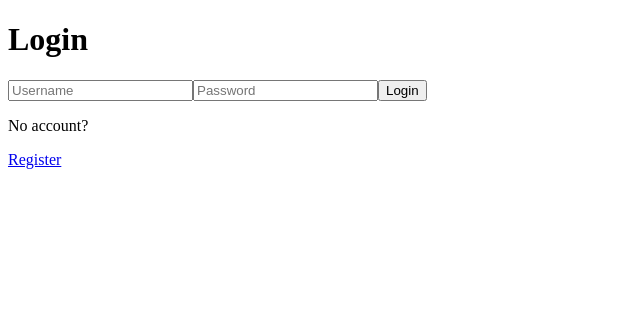
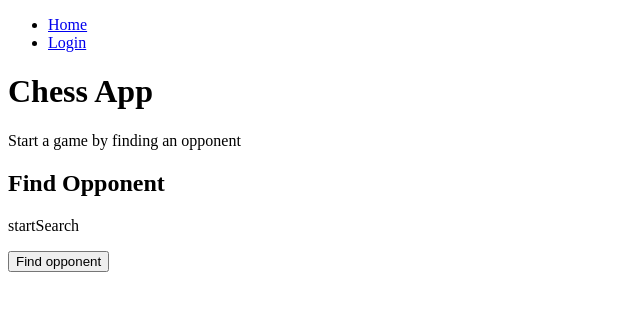
Before and after one commit to ChakhovichAnton/chess, a React (Vite) app in the folder frontend/: page / in a window 1280 px wide. Before the commit this address led to /login. Shown: the top 310 px of the page, without its empty margins (0-640 px from the left). Built offline with nearby package versions, Linux system fonts and the light colour scheme.

Commit message:
Add navbar and game page

```diff
--- a/frontend/src/App.tsx
+++ b/frontend/src/App.tsx
@@ -2,21 +2,25 @@ import { BrowserRouter, Routes, Route } from 'react-router-dom'
 import NotFound from './components/NotFound'
 import Login from './components/Login'
 import Register from './components/Register'
-import Chessboard from './components/Chessboard'
 import ProtectedRoute from './components/ProtectedRoute'
 import { LOCAL_STORAGE_ACCESS_TOKEN } from './constants'
+import Game from './components/Game'
+import Navbar from './components/Navbar'
+import LandingPage from './components/LandingPage'
 
 const App = () => {
   const isAuthenticated = !!localStorage.getItem(LOCAL_STORAGE_ACCESS_TOKEN)
 
   return (
     <BrowserRouter>
+      <Navbar />
       <Routes>
+        <Route path="/" element={<LandingPage />} />
         <Route
-          path="/"
+          path="/game/:id"
           element={
             <ProtectedRoute isAuthenticated={isAuthenticated}>
-              <Chessboard />
+              <Game />
             </ProtectedRoute>
           }
         />
--- a/frontend/src/components/Chessboard.tsx
+++ b/frontend/src/components/Chessboard.tsx
@@ -1,20 +1,14 @@
 import { Chess } from 'chess.js'
 import { useState } from 'react'
-import { useAuth } from '../contexts/AuthContext'
-import MatchWithOpponent from './MatchWithOpponent'
 
 const chess = new Chess()
 
 const Chessboard = () => {
-  const { logout, user } = useAuth()
   const [moveInput, setMoveInput] = useState('')
   const [boardAscii, setBoardAscii] = useState(chess.ascii())
 
   return (
     <div>
-      <p>Username: {user?.username}</p>
-      <button onClick={logout}>Logout</button>
-      <MatchWithOpponent />
       <pre>{boardAscii}</pre>
       <p>Moves: {chess.moves().reduce((m1, m2) => m1 + ' ' + m2)}</p>
       <input
--- /dev/null
+++ b/frontend/src/components/Game.tsx
@@ -0,0 +1,30 @@
+import { useEffect, useState } from 'react'
+import { useParams } from 'react-router-dom'
+import api from '../utils/axios'
+import NotFound from './NotFound'
+import Chessboard from './Chessboard'
+
+const Game = () => {
+  const { id: gameId } = useParams()
+  if (!gameId) return NotFound()
+
+  const [status, setStatus] = useState<'loading' | 'ready'>('loading')
+
+  const getGameStatus = async () => {
+    const result = await api.get(`/api/chess/game/${gameId}/`)
+
+    console.log(result)
+  }
+
+  useEffect(() => {
+    getGameStatus()
+  }, [])
+
+  return (
+    <div>
+      <Chessboard />
+    </div>
+  )
+}
+
+export default Game
--- /dev/null
+++ b/frontend/src/components/LandingPage.tsx
@@ -0,0 +1,13 @@
+import MatchWithOpponent from './MatchWithOpponent'
+
+const LandingPage = () => {
+  return (
+    <div>
+      <h1>Chess App</h1>
+      <p>Start a game by finding an opponent</p>
+      <MatchWithOpponent />
+    </div>
+  )
+}
+
+export default LandingPage
--- a/frontend/src/components/MatchWithOpponent.tsx
+++ b/frontend/src/components/MatchWithOpponent.tsx
@@ -44,7 +44,7 @@ const MatchWithOpponent = () => {
 
   return (
     <div>
-      <h1>Find Opponent</h1>
+      <h2>Find Opponent</h2>
       <p>{status}</p>
       <button disabled={status === 'connecting'} onClick={handleClick}>
         {status === 'startSearch' ? 'Find opponent' : 'Cancel finding'}
--- /dev/null
+++ b/frontend/src/components/Navbar.tsx
@@ -0,0 +1,29 @@
+import { useAuth } from '../contexts/AuthContext'
+
+const Navbar = () => {
+  const { user, logout } = useAuth()
+
+  return (
+    <nav>
+      <ul>
+        <li>
+          <a href="/">Home</a>
+        </li>
+        {user ? (
+          <>
+            <li>Username: {user.username}</li>
+            <li>
+              <button onClick={logout}>Logout</button>
+            </li>
+          </>
+        ) : (
+          <li>
+            <a href="/login">Login</a>
+          </li>
+        )}
+      </ul>
+    </nav>
+  )
+}
+
+export default Navbar
```
